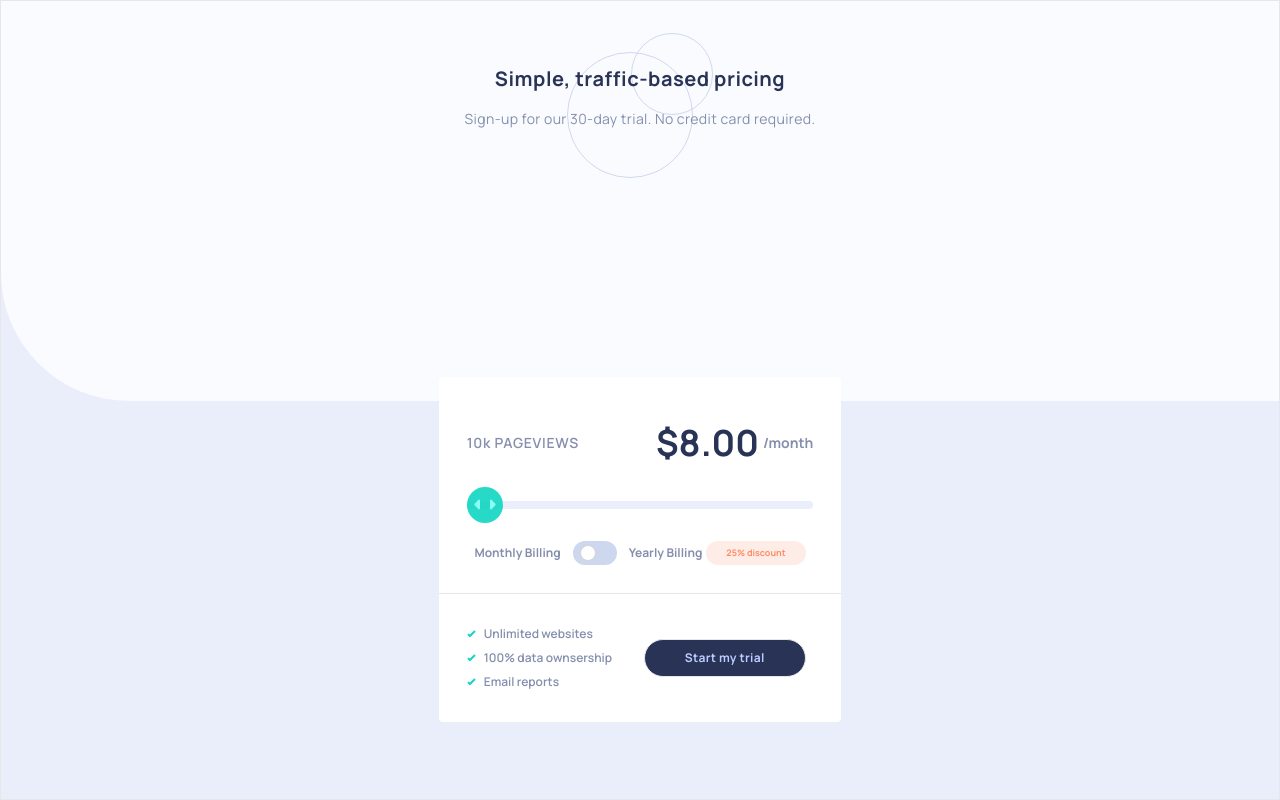
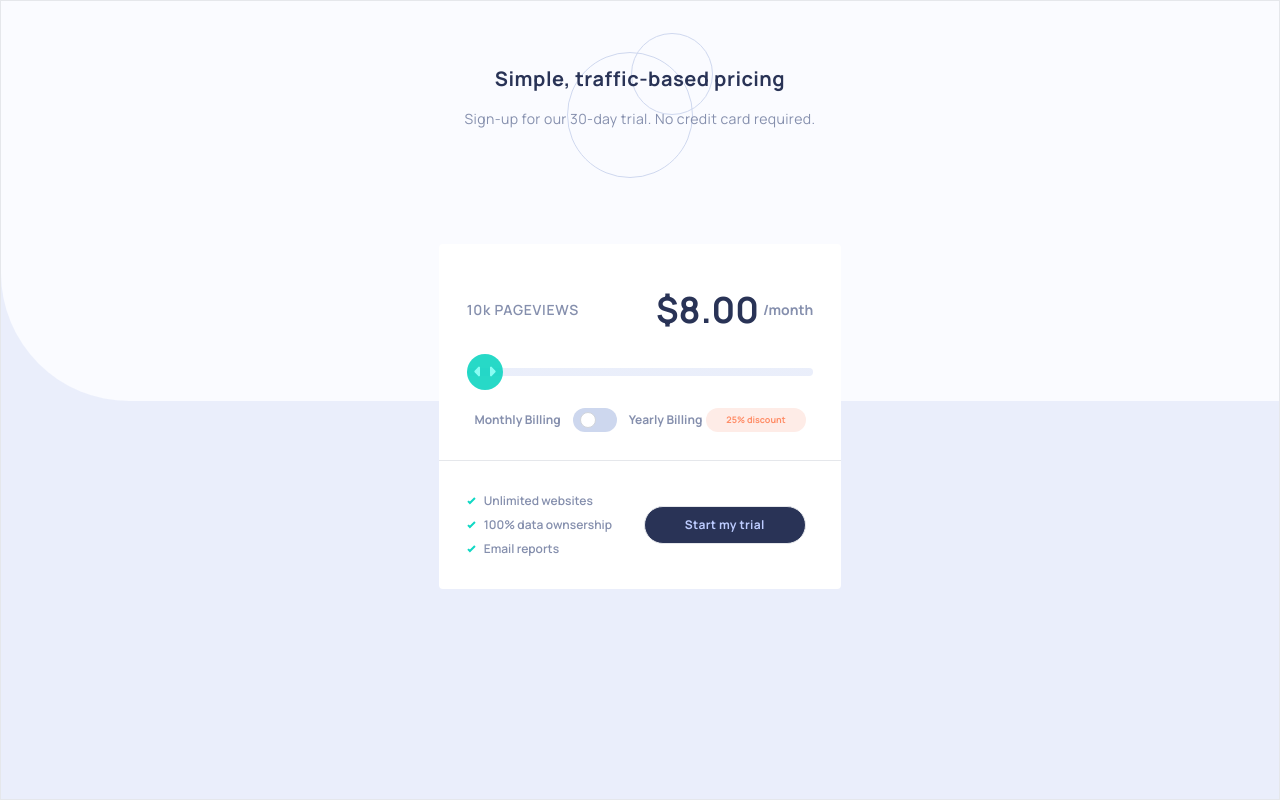
Before and after one commit to ninaokumura/interactive-price-component, a React (Create React App) app: page / in a window 1280 px wide. Built offline with nearby package versions, Linux system fonts and the light colour scheme.

Commit message:
fiz card position for lg screen

```diff
--- a/src/App.jsx
+++ b/src/App.jsx
@@ -11,7 +11,7 @@ function App() {
           <h1 className="text-xl font-bold text-dark-desaturated-blue tracking-wide">
             Simple, traffic-based pricing
           </h1>
-          <div className="px-[87px]">
+          <div className="px-[70px] sm:px-0">
             <p className="text-sm">
               Sign-up for our 30-day trial. No credit card required.
             </p>
--- a/src/components/PriceCard.jsx
+++ b/src/components/PriceCard.jsx
@@ -42,7 +42,7 @@ export default function PriceCard() {
   const price = PLANS[selectedPlan].price;
 
   return (
-    <div className="bg-price-white rounded z-10 divide-y mt-44">
+    <div className="bg-price-white rounded z-10 divide-y mt-44 sm:mt-8 sm:m-auto">
       <div className="p-7 flex flex-col gap-8">
         <div className="grid gap-5 sm:grid-cols-2 sm:gap-8">
           <h1 className="text-grayish-blue text-sm text-center py-4 font-sans font-semibold tracking-wider sm:mt-3 sm:text-left">
```
